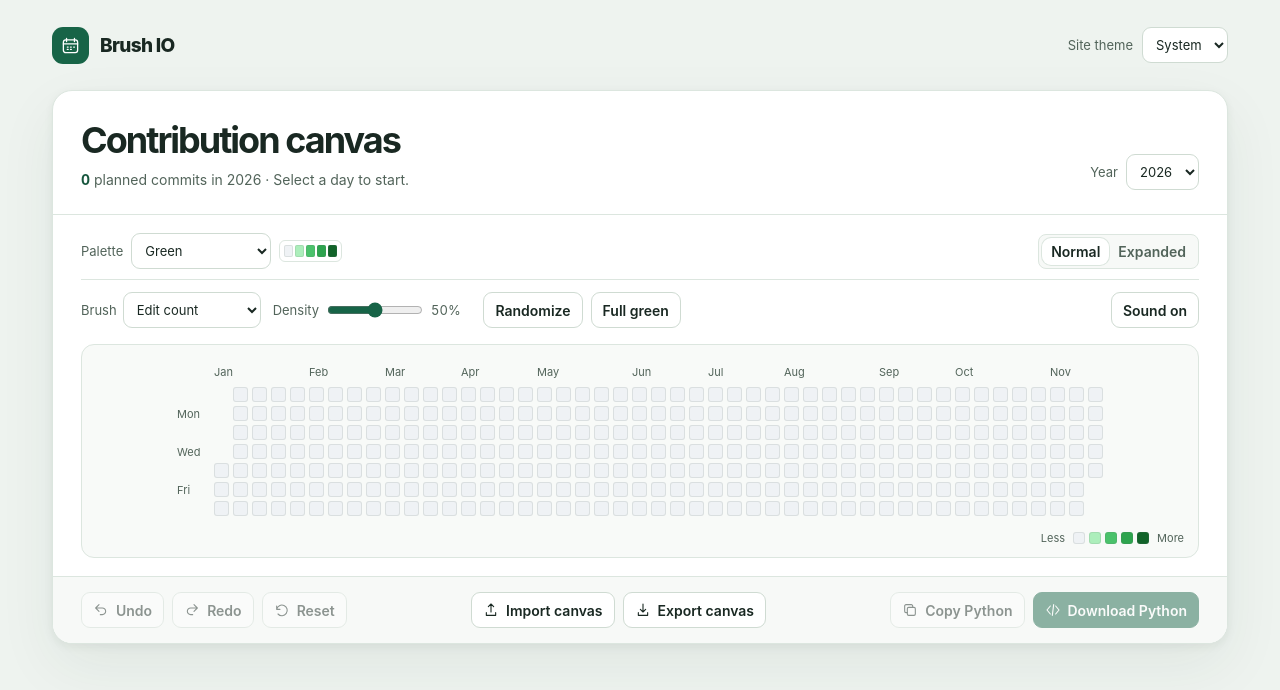
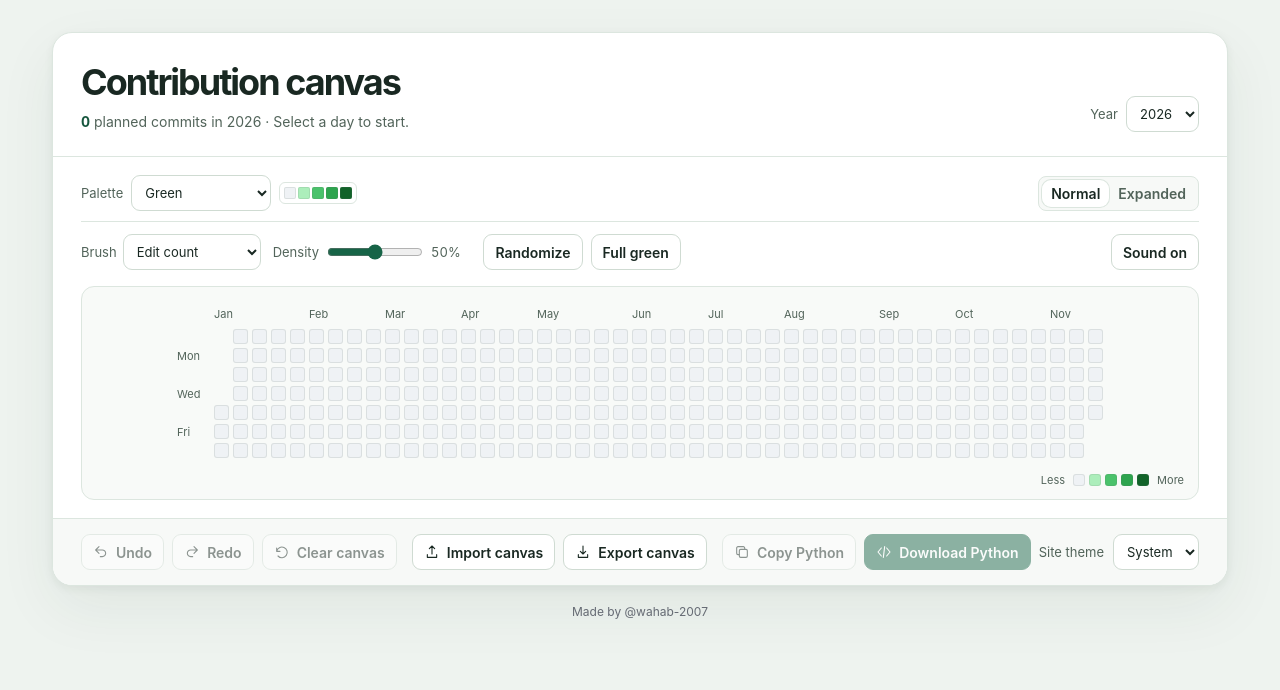
Before and after one commit to wahab-2007/brush-io, a React (Vite) app: page / in a window 1280 px wide. Shown: the top 690 px of the page. Built offline with nearby package versions, Linux system fonts and the light colour scheme.

Commit message:
Add canvas clearing, square tiles, and footer controls

```diff
--- a/src/App.tsx
+++ b/src/App.tsx
@@ -160,11 +160,6 @@ export default function App() {
 
   return (
     <main className="app">
-      <header className="masthead">
-        <div className="wordmark"><span className="brand-icon"><Icon name="calendar"/></span>Brush IO</div>
-        <Appearance theme={mode} onChange={setMode}/>
-      </header>
-
       <section className="workspace" aria-labelledby="calendar-heading">
         <div className="workspace-header">
           <div>
@@ -181,7 +176,7 @@ export default function App() {
 
         <div className="graph-section">
           <div className="view-bar">
-              <label className="palette-control">
+            <label className="palette-control">
               <span>Palette</span>
               <select aria-label="Palette" value={theme} onChange={(event) => setTheme(event.target.value as Theme)}>
                 {Object.entries(paletteGroups).map(([group, options]) => <optgroup label={group} key={group}>
@@ -240,8 +235,13 @@ export default function App() {
           <div className="history-actions" aria-label="Canvas history">
             <button disabled={!history.past.length} onClick={() => { setHistory(undo); setSelection(undefined) }}><Icon name="undo"/>Undo</button>
             <button disabled={!history.future.length} onClick={() => { setHistory(redo); setSelection(undefined) }}><Icon name="redo"/>Redo</button>
-            <button disabled={!total} onClick={() => { setHistory((state) => setChanges(state, {})); setSelection(undefined) }}>
-              <Icon name="reset"/>Reset
+            <button disabled={!total} onClick={() => {
+              setHistory((state) => setChanges(state, {}))
+              setSelection(undefined)
+              setCopyFallback(undefined)
+              setNotice('Canvas cleared.')
+            }}>
+              <Icon name="reset"/>Clear canvas
             </button>
           </div>
           <div className="file-actions">
@@ -257,6 +257,7 @@ export default function App() {
           <div className="script-actions">
             <button disabled={!total} onClick={() => void exportScript(true)}><Icon name="copy"/>Copy Python</button>
             <button className="primary" disabled={!total} onClick={() => void exportScript(false)}><Icon name="code"/>Download Python</button>
+            <Appearance theme={mode} onChange={setMode}/>
           </div>
         </div>
         <div className={notice ? 'notice' : 'notice visually-hidden'} role="status">{notice}</div>
@@ -266,6 +267,10 @@ export default function App() {
         </div>}
       </section>
 
+      <footer className="site-credit">
+        <a href="https://github.com/wahab-2007">Made by @wahab-2007</a>
+      </footer>
+
       {selection && <DayEditor key={selection.date} selection={selection}
         count={history.current[selection.date] ?? 0} onUpdate={(count) => setHistory((state) => setCount(state, selection.date, count))}
         onClose={closeEditor}/>}
--- a/src/components/Appearance.tsx
+++ b/src/components/Appearance.tsx
@@ -27,9 +27,9 @@ export function Appearance({ theme, onChange }: { theme: SiteTheme; onChange: (t
   }
 
   return (
-    <div className="head-controls">
+    <div className="theme-controls">
       <label className="appearance"><span>Site theme</span>
-        <select aria-label="Appearance" value={theme} onChange={(event) => select(event.target.value as SiteTheme)}>
+        <select aria-label="Site theme" value={theme} onChange={(event) => select(event.target.value as SiteTheme)}>
           {Object.entries(siteThemes).map(([value, label]) => <option value={value} key={value}>{label}</option>)}
         </select>
       </label>
--- a/src/components/Icon.tsx
+++ b/src/components/Icon.tsx
@@ -1,7 +1,6 @@
 import type { ReactNode } from 'react'
 
 const paths: Record<string, ReactNode> = {
-  calendar: <><rect x="3" y="5" width="18" height="16" rx="3"/><path d="M7 3v4m10-4v4M3 10h18m-13 4h1m3 0h1m3 0h1m-9 3h1m3 0h1"/></>,
   undo: <><path d="M9 14l-5-5 5-5M4 9h10a5 5 0 1 1 0 10h-3"/></>,
   redo: <path d="m15 14 5-5-5-5m5 5H10a5 5 0 1 0 0 10h3"/>,
   reset: <><path d="M4 11a8 8 0 1 1 2 7m-2-12v5h5"/></>,
--- a/src/styles.css
+++ b/src/styles.css
@@ -3,6 +3,7 @@
   font-family: -apple-system, BlinkMacSystemFont, "Segoe UI", sans-serif;
   font-size: 14px;
   --page: #eef3ef;
+  --credit: #656a73;
   --surface: #fff;
   --quiet: #f7f9f7;
   --text: #192822;
@@ -23,6 +24,7 @@
 :root[data-scheme="dark"] {
   color-scheme: dark;
   --page: #131b18;
+  --credit: #a4aab4;
   --surface: #1a2520;
   --quiet: #202c26;
   --text: #edf5ef;
@@ -137,14 +139,9 @@
 }
 
 :root[data-site-theme="disco"] .app { position: relative; }
-:root[data-site-theme="disco"] .brand-icon {
-  color: #230d32;
-  background: conic-gradient(from 30deg, #ffa9ed, #9decff, #c99dff, #ffa9ed);
-  box-shadow: 0 0 20px #ff82ed62;
-}
 :root[data-site-theme="disco"] .graph-board { box-shadow: inset 0 0 26px #a84ae518; }
 :root[data-site-theme="disco"] .workspace { border-color: #8c54a8; }
-.head-controls { display: flex; align-items: center; justify-content: flex-end; flex-wrap: wrap; gap: 8px; }
+.theme-controls { display: flex; align-items: center; flex-wrap: wrap; gap: 8px; }
 .music-toggle { color: var(--accent-text); }
 .music-bars { display: inline-flex; justify-content: center; align-items: end; gap: 2px; width: 13px; height: 14px; }
 .music-bars i { display: block; width: 2px; height: 7px; border-radius: 3px; background: currentColor; transform-origin: bottom; }
@@ -186,13 +183,12 @@ button:disabled { opacity: .48; cursor: default; }
 button.primary { background: var(--primary); border-color: var(--primary); color: var(--primary-text); }
 button.primary:hover:not(:disabled) { background: var(--primary-hover); border-color: var(--primary-hover); }
 
-.app { max-width: 1240px; margin: 0 auto; padding: 0 32px 48px; }
-.masthead { min-height: 90px; display: flex; align-items: center; justify-content: space-between; gap: 16px; }
-.wordmark { display: flex; align-items: center; gap: 11px; font-size: 19px; font-weight: 760; letter-spacing: -.035em; }
-.brand-icon { display: grid; place-items: center; width: 37px; height: 37px; border-radius: 11px; background: var(--primary); color: var(--primary-text); }
-.brand-icon svg { width: 19px; height: 19px; }
+.app { max-width: 1240px; margin: 0 auto; padding: 32px 32px 36px; }
 .appearance { display: flex; align-items: center; gap: 9px; color: var(--muted); font-size: 13px; }
 .appearance select { color: var(--text); }
+.site-credit { margin-top: 18px; text-align: center; font-size: 12px; }
+.site-credit a { color: var(--credit); text-decoration: none; }
+.site-credit a:hover, .site-credit a:focus-visible { text-decoration: underline; text-underline-offset: 3px; }
 .workspace { background: var(--surface); border: 1px solid var(--border); border-radius: 20px; box-shadow: var(--shadow); }
 .workspace-header { display: flex; align-items: end; justify-content: space-between; gap: 22px; padding: 28px 28px 24px; border-bottom: 1px solid var(--border); }
 h1 { margin: 0; font-size: clamp(25px, 4vw, 36px); letter-spacing: -.055em; line-height: 1.2; }
@@ -215,7 +211,7 @@ h1 { margin: 0; font-size: clamp(25px, 4vw, 36px); letter-spacing: -.055em; line
 .palette-control { position: relative; color: var(--muted); font-size: 13px; }
 .palette-control select { min-width: 112px; color: var(--text); }
 .palette-preview { display: flex; gap: 2px; padding: 4px; border: 1px solid var(--border); border-radius: 6px; }
-.palette-preview span { width: 9px; height: 12px; border-radius: 2px; box-shadow: inset 0 0 0 1px #65776b27; }
+.palette-preview span { flex: none; width: 12px; height: 12px; border-radius: 2px; box-shadow: inset 0 0 0 1px #65776b27; }
 .segmented { display: inline-flex; padding: 3px; border: 1px solid var(--border); border-radius: 8px; background: var(--quiet); }
 .segmented button { min-height: 27px; border: 0; padding: 0 9px; color: var(--muted); background: transparent; }
 .segmented button[aria-pressed="true"], .segmented button[aria-pressed="true"]:hover { background: var(--surface); color: var(--text); box-shadow: 0 0 0 1px var(--border); }
@@ -224,26 +220,24 @@ h1 { margin: 0; font-size: clamp(25px, 4vw, 36px); letter-spacing: -.055em; line
 .graph-scroll { overflow-x: auto; padding: 4px 4px 8px; scrollbar-color: var(--control-border) transparent; }
 .plot {
   --cell: 15px;
-  --cell-width: var(--cell);
   --gap: 4px;
   display: grid;
   width: max-content;
   margin-inline: auto;
   gap: var(--gap);
-  grid-template-columns: 33px repeat(var(--weeks), var(--cell-width));
+  grid-template-columns: 33px repeat(var(--weeks), var(--cell));
   grid-template-rows: 22px repeat(7, var(--cell));
   align-items: center;
 }
 .plot.expanded {
-  --cell: 30px;
-  --cell-width: max(36px, calc(var(--digits) * .68em + 14px));
+  --cell: max(36px, calc(var(--digits) * .68em + 14px));
   font-size: 12px;
 }
 .month, .weekday { color: var(--muted); font-size: 11px; user-select: none; }
 .cell, .cell:hover:not(:disabled) {
   min-height: 0;
   height: var(--cell);
-  width: var(--cell-width);
+  width: var(--cell);
   margin: 0;
   padding: 0;
   background: var(--cell-color);
@@ -257,7 +251,7 @@ h1 { margin: 0; font-size: clamp(25px, 4vw, 36px); letter-spacing: -.055em; line
 .legend { display: flex; gap: 4px; align-items: center; font-size: 11px; color: var(--muted); }
 .legend :first-child { margin-right: 4px; }
 .legend :last-child { margin-left: 4px; }
-.legend-cell { width: 12px; height: 12px; border: 1px solid #65776b27; border-radius: 3px; }
+.legend-cell { flex: none; width: 12px; height: 12px; border: 1px solid #65776b27; border-radius: 3px; }
 .focus-caption { color: var(--muted); font-size: 11px; }
 .action-bar { gap: 12px; flex-wrap: wrap; border-top: 1px solid var(--border); padding: 15px 28px; background: var(--quiet); border-radius: 0 0 19px 19px; }
 .file-actions, .script-actions, .history-actions { flex-wrap: wrap; }
@@ -279,18 +273,15 @@ h1 { margin: 0; font-size: clamp(25px, 4vw, 36px); letter-spacing: -.055em; line
 .day-actions { justify-content: end; }
 
 @media (max-width: 700px) {
-  .app { padding: 0 14px 28px; }
-  .masthead { min-height: 68px; }
+  .app { padding: 14px 14px 28px; }
   .workspace-header { flex-direction: column; align-items: stretch; gap: 17px; padding: 19px; }
   .graph-section { padding: 12px 15px; }
   .graph-board { padding: 8px 8px 3px; }
   .view-bar { flex-wrap: wrap; }
   .action-bar { padding: 12px 15px; }
   .notice, .copy-panel { padding: 10px 15px; }
-  .appearance > span { display: none; }
 }
 @media (max-width: 380px) {
   .palette-control > span:first-child { position: absolute; clip-path: inset(50%); }
-  .palette-preview { display: none; }
   .palette-control select { min-width: 100px; }
 }
```
Also changed, not shown: tests/browser.browser.ts (+19 -3 lines).
